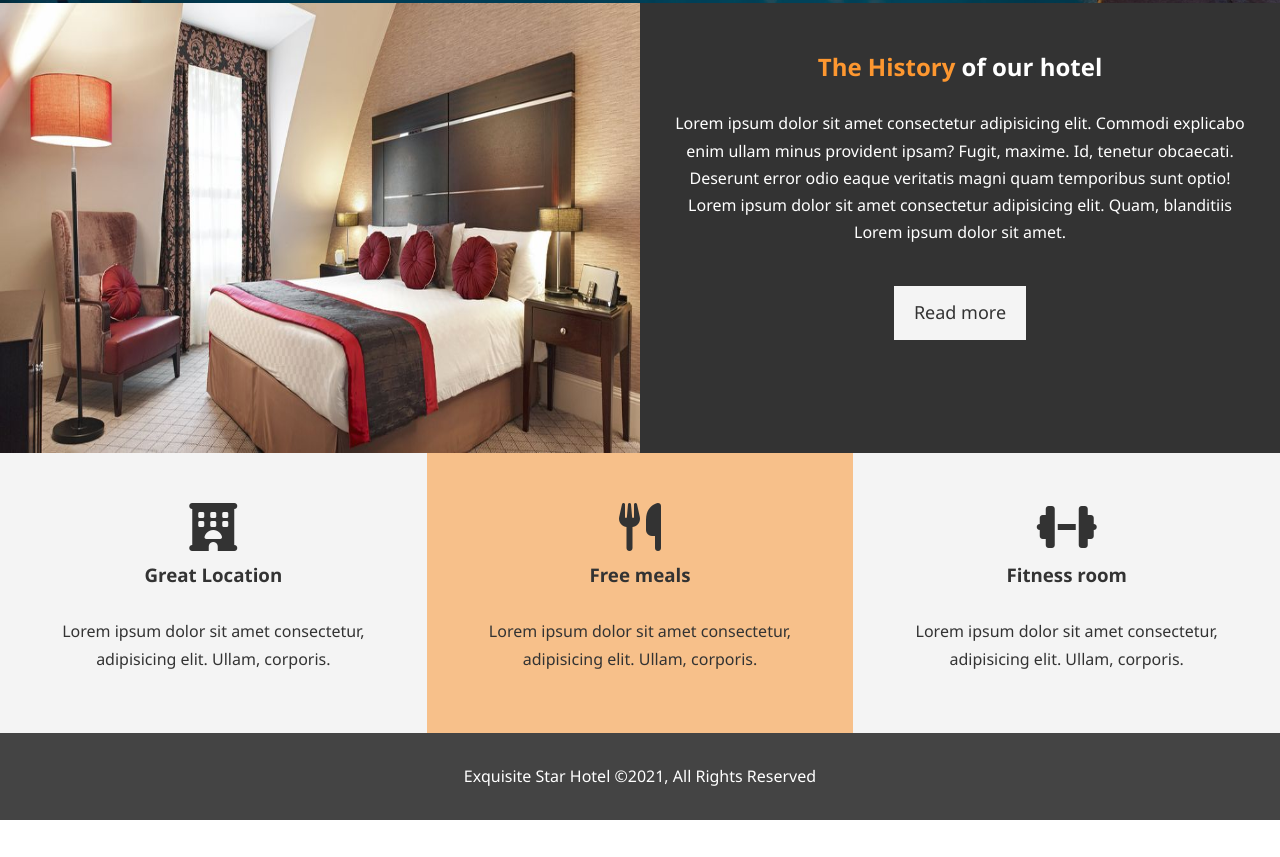
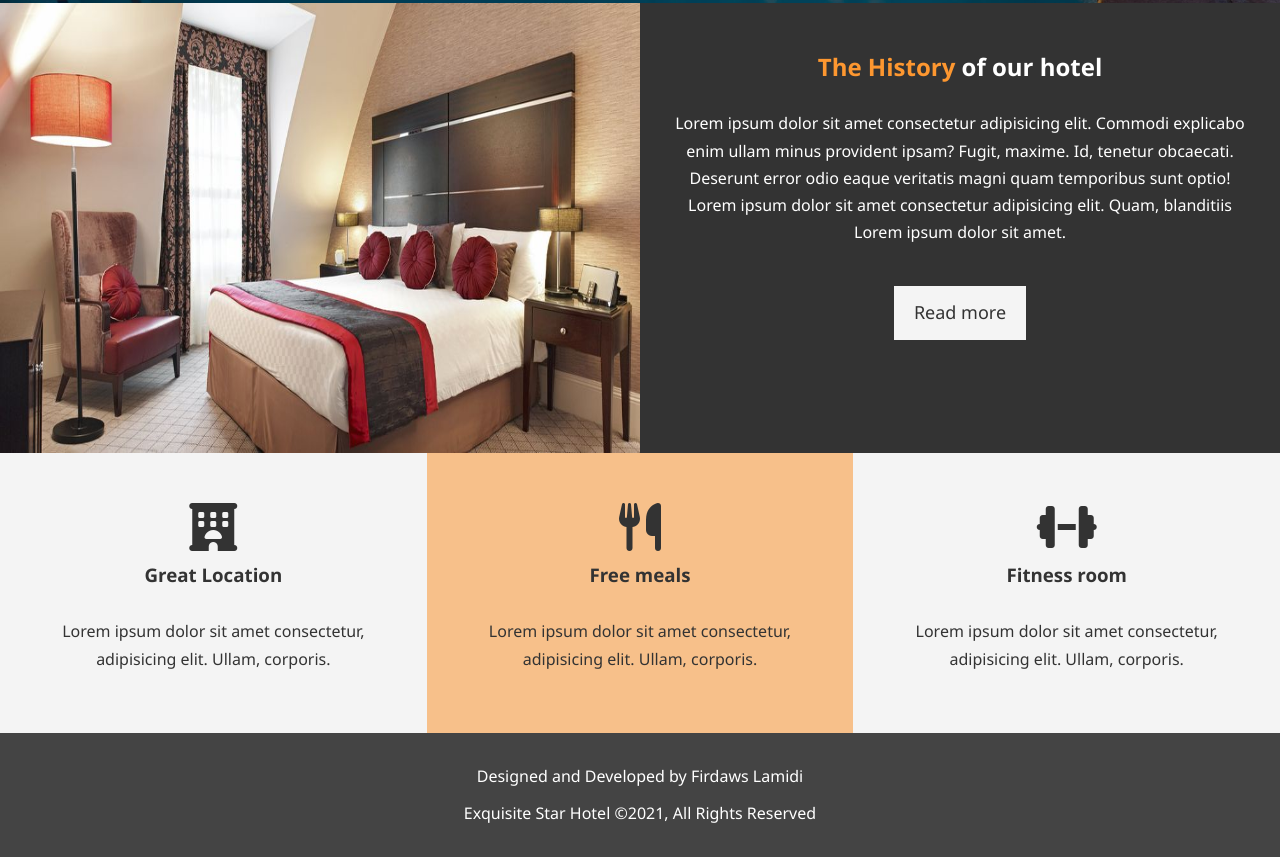
Before and after one commit to Fificode/Hotel-website, a plain HTML site: page index.html in a window 1280 px wide. Shown: the part 664-1521 px from the top of the page. Before the commit the page ends 1484 px from the top, so only its background shows below. Drawn offline with Linux system fonts and the light colour scheme.

Commit message:
Update index.html

```diff
--- a/index.html
+++ b/index.html
@@ -65,7 +65,7 @@
         <p>Lorem ipsum dolor sit amet consectetur, adipisicing elit. Ullam, corporis.</p></div>
  </div>
  <!-- The Footer -->
-  <div id="footer">
+  <div id="footer"><p>Designed and Developed by Firdaws Lamidi</p>
      <p>Exquisite Star Hotel &copy;2021, All Rights Reserved </p>
  </div>
 </body>
```
